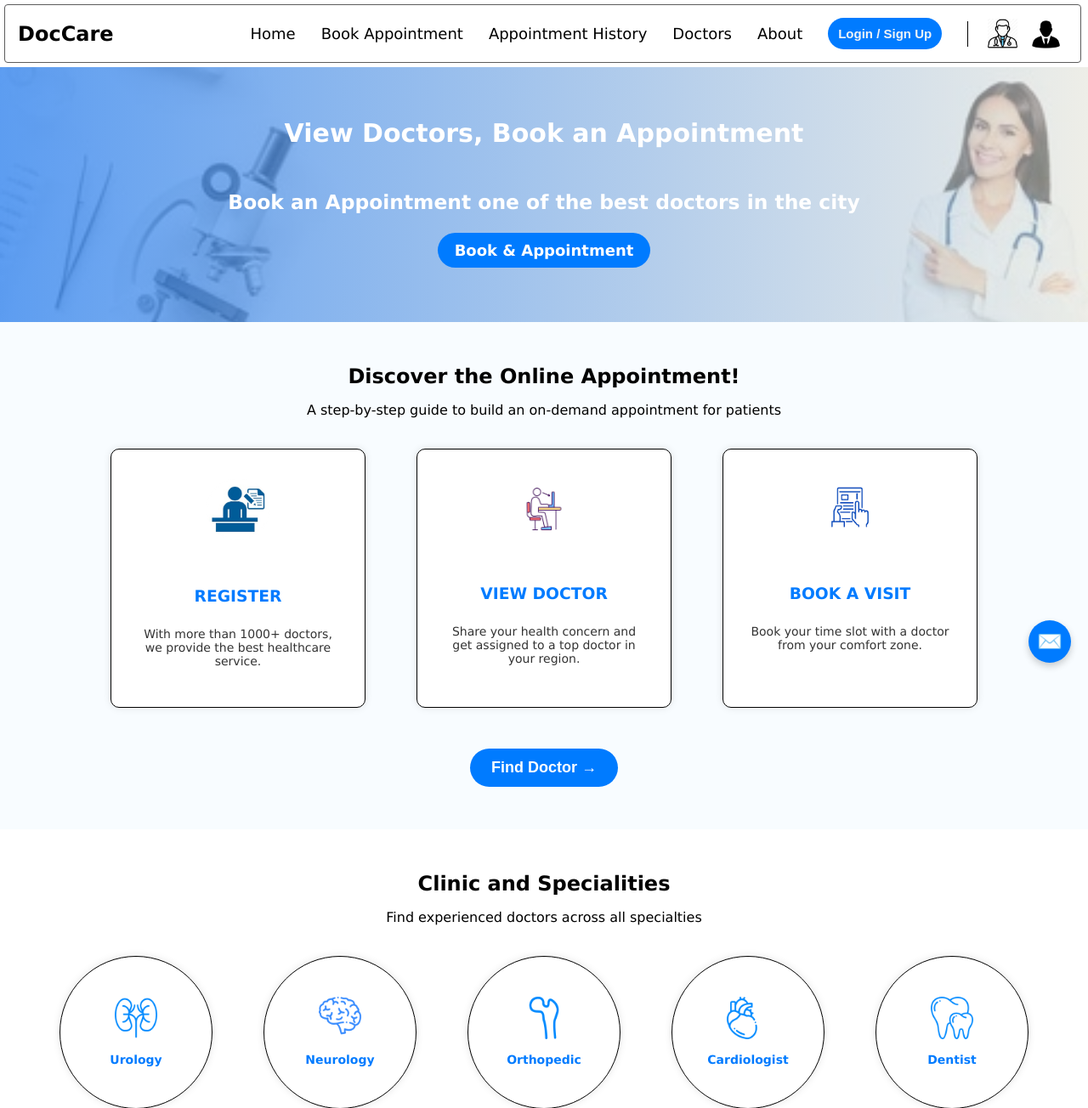
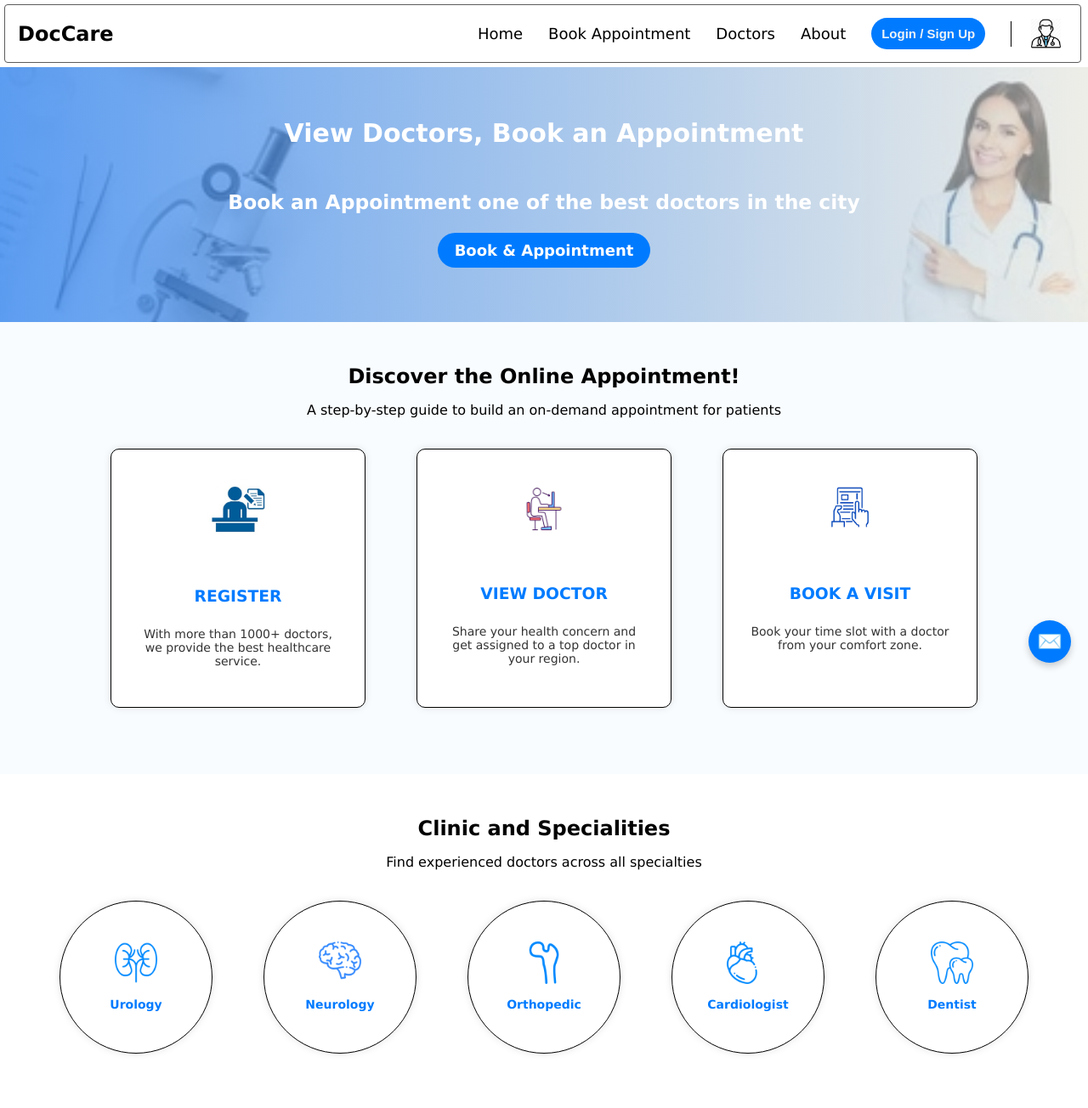
Before and after one commit to itz-A53-K/rookie_dev, a Django app: page / in a window 1280 px wide. Shown: the top 1304 px of the page at 85% size. Run offline with Django 5.2, Linux system fonts and the light colour scheme; parts of the project's set-up code (start-up, migrations or seed data) failed here and were passed over.

Commit message:
lash push

```diff
--- a/doctor/views.py
+++ b/doctor/views.py
@@ -12,7 +12,7 @@ from datetime import datetime, date
 def home(request):
     if "doctor_id" not in request.session:
         return redirect("doct_login")
-    appointments = Appointment.objects.filter(doctor= request.session["doctor_id"], status = "confirmed",  appointment_date = date.today())
+    appointments = Appointment.objects.filter(doctor= request.session["doctor_id"], status = "confirmed",)
     return render(request, 'doct/home.html', {'appointments': appointments})
 
 
--- a/templates/user/base.html
+++ b/templates/user/base.html
@@ -21,7 +21,6 @@
             <li><a href="/">Home</a></li>
             <li><a href="{% url "book_appointment" %}">Book Appointment</a></li>
 
-            <li><a href="{% url "appointment_history" %}">Appointment History</a></li>
             <li><a href="{% url "doctors" %}">Doctors</a></li>
             <li><a href="#footer">About</a></li>
 
@@ -33,9 +32,6 @@
             <div class="wrapper">
                 <a href="{% url "doct_login" %}" title="Doctor login">
                     <img src="{% get_media_prefix %}img/doctor.jpeg" alt="">
-                </a>
-                <a href="{% url "manager_login" %}" title="Manager Login">
-                    <img src="{% get_media_prefix %}img/manager.png" alt="">
                 </a>
             </div>
 
--- a/templates/user/book_appointment.html
+++ b/templates/user/book_appointment.html
@@ -136,10 +136,13 @@
             success: function(resp) {
                 if (resp.status == 200) {
                     alert("Appointment booked successfully. Your expected visit time is " + resp.time);
+                    form[0].reset();
 
                 }
                 else if (resp.status == 400) {
-                    alert_show("warnig", resp.error);
+                    alert_show("warning", resp.error);
+                    let select = $("#doctor");
+                    select.addAttr("disabled");
                 }
             }
         })
--- a/templates/user/home.html
+++ b/templates/user/home.html
@@ -39,7 +39,6 @@
           <p>Book your time slot with a doctor from your comfort zone.</p>
         </div>
       </div>
-      <button class="find-doctor-btn">Find Doctor →</button>
     </section>
     <section class="clinic-specialties">
       <h2>Clinic and Specialities</h2>
--- a/user/views.py
+++ b/user/views.py
@@ -7,7 +7,7 @@ from django.contrib.auth.decorators import login_required
 from django.core.serializers import serialize
 
 from .models import *
-from datetime import datetime
+from datetime import datetime, timedelta
 import requests, json
 
 # Create your views here.
@@ -79,7 +79,9 @@ def bookAppointment(request):
 
         age = request.POST.get('age')
         doctorID = request.POST.get('doctor')
-        appointmentDate = request.POST.get('date')
+        appointmentDateStr = request.POST.get('date')
+
+        appointmentDate = datetime.strptime(appointmentDateStr, "%Y-%m-%d").date()
 
 
         user = request.user
@@ -89,8 +91,15 @@ def bookAppointment(request):
         if applicationCount >= doctor.patient_per_day:
             return JsonResponse({'error': f'No available slots for {appointmentDate}', 'status': 400})
 
-        #time = available_from + (applicationCount * 30 min)
-        appointmentTime = doctor.available_from + (applicationCount * 30 * 60)
+        # Assuming doctor.available_from is a `time` object
+        available_from_time = doctor.available_from
+
+        # Convert `available_from` to a `datetime.datetime` object using the appointment date
+        available_from_datetime = datetime.combine(appointmentDate, available_from_time)
+
+        # Now add the timedelta
+        appointmentTime = available_from_datetime + timedelta(minutes=applicationCount * 30)
+
 
         Appointment.objects.create(
             user = user,
@@ -110,7 +119,7 @@ def bookAppointment(request):
     return render(request, 'user/book_appointment.html', {'doctCategory': doctCategory})
 
 
-@login_required(login_url='login')
+@login_required(login_url='user_login')
 def appointmentHistory(request):
     appointments = Appointment.objects.filter(user = request.user)
     return render(request, 'user/view_appointment.html', {'appointments': appointments})
```
Also changed, not shown: db.sqlite3, user/migrations/0001_initial.py, user/migrations/0002_alter_user_dob_alter_user_gender_alter_user_name_and_more.py (deleted), user/migrations/0003_alter_doctor_id.py (deleted), user/migrations/0004_alter_doctor_id.py (deleted), user/migrations/0005_alter_doctor_id.py (deleted).
